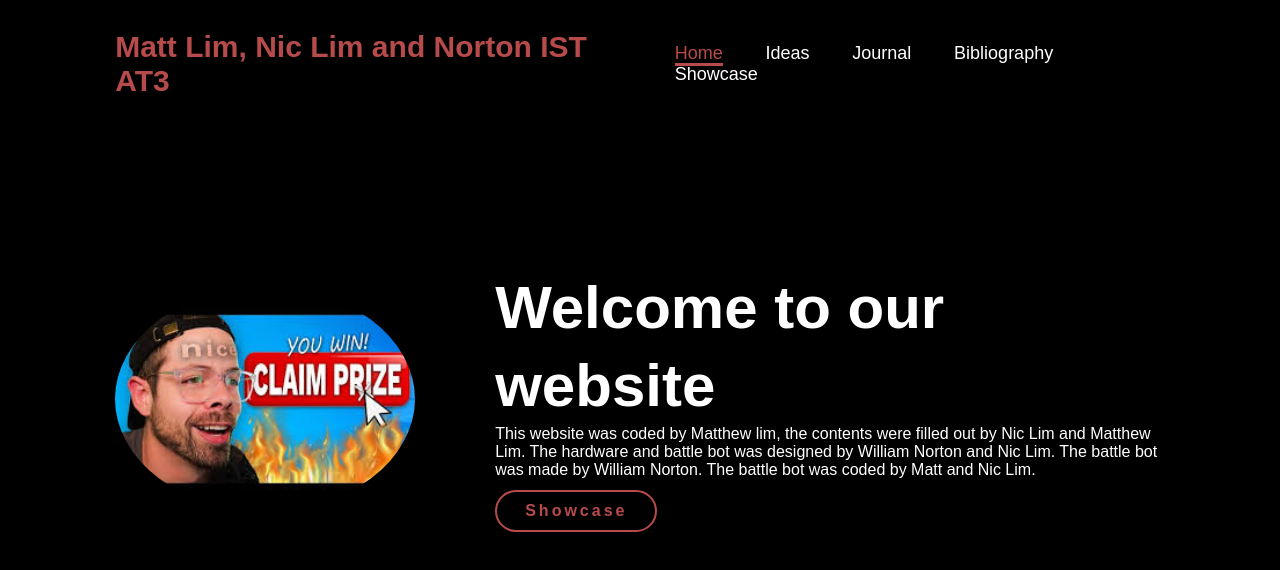
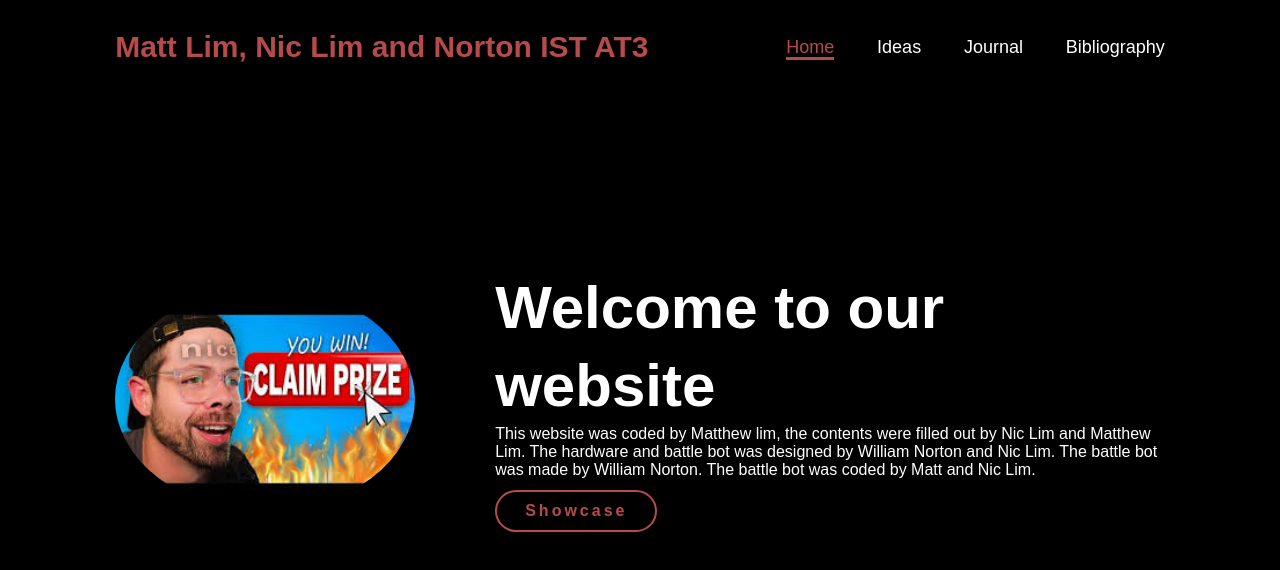
Before and after one commit to MMW333/IST, a plain HTML site: page index.html in a window 1280 px wide. Drawn offline with Linux system fonts and the light colour scheme.

Commit message:
Update index.html

```diff
--- a/index.html
+++ b/index.html
@@ -15,7 +15,6 @@
         <a href="ideas.html">Ideas</a>
         <a href="journal.html">Journal</a>
         <a href="bib.html">Bibliography</a>
-        <a href="showcase.html">Showcase</a>
       </nav>
     </header>
     <section class="default">
```
